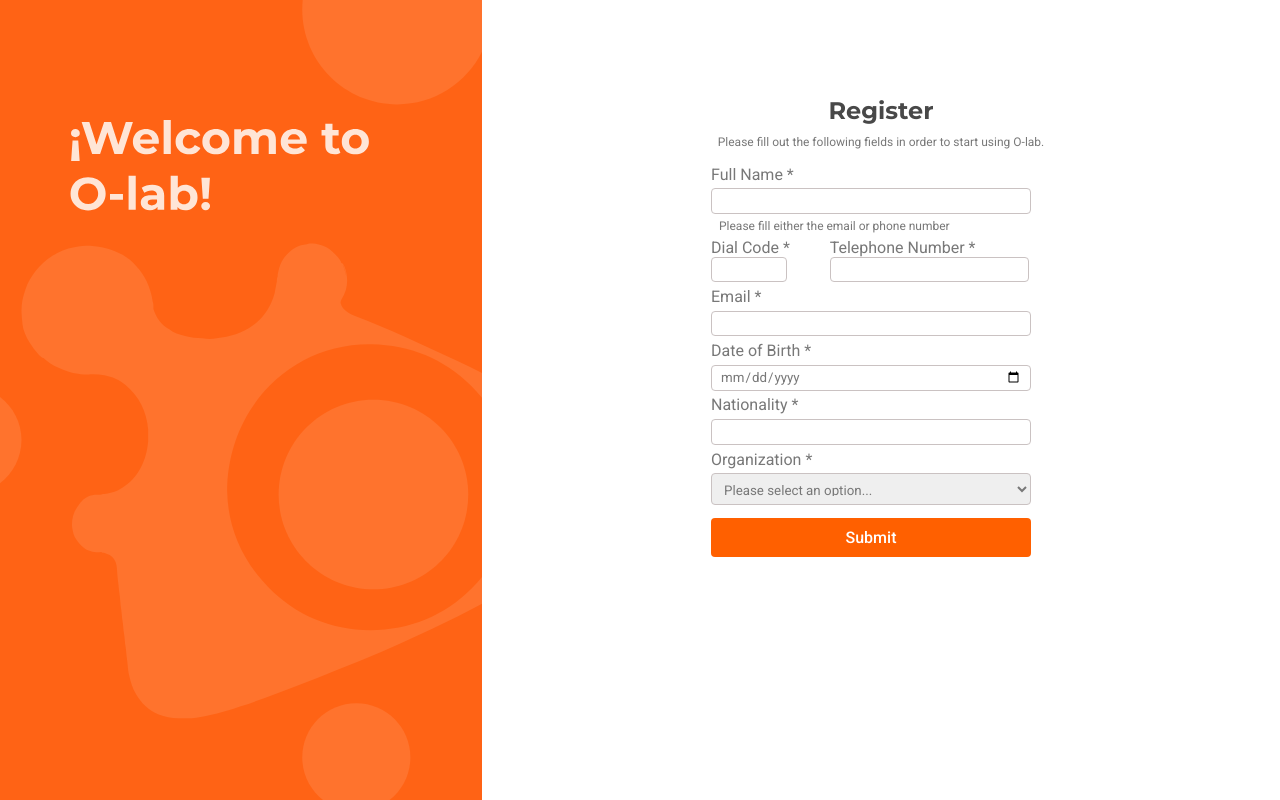
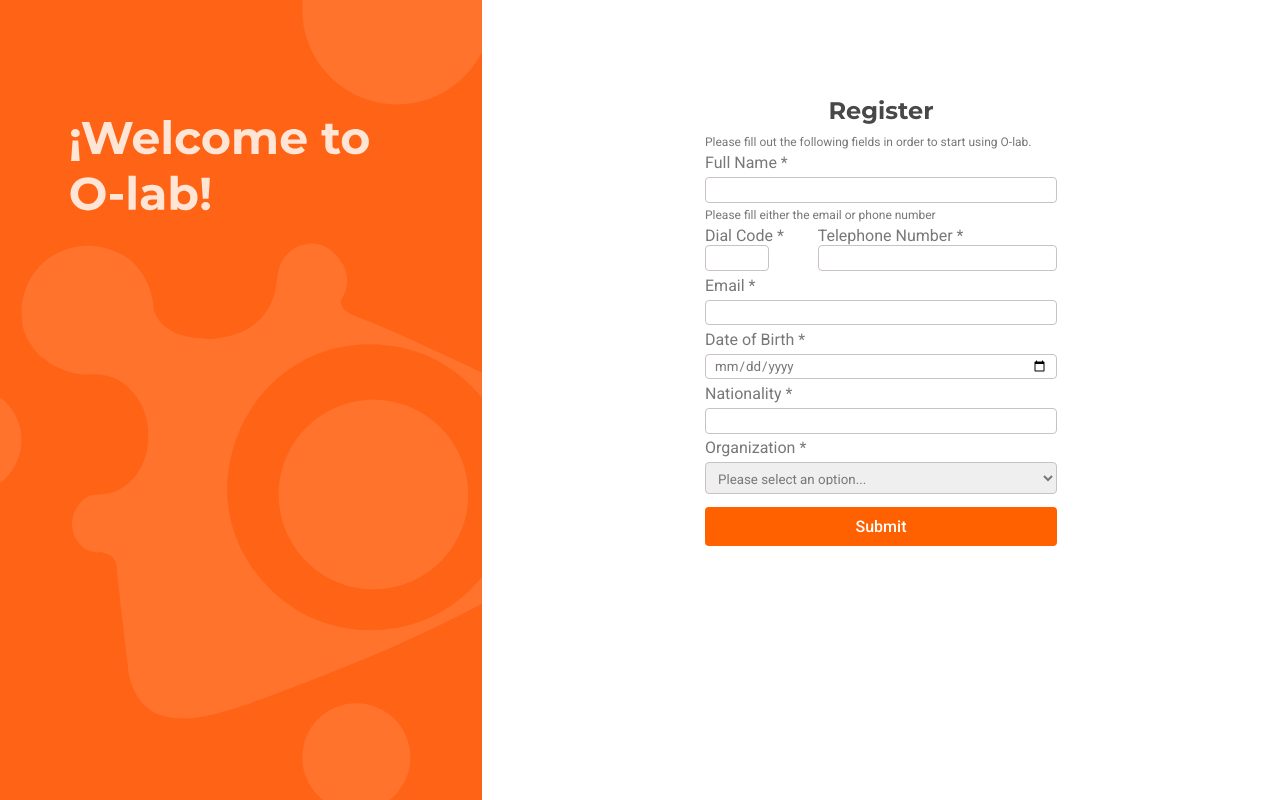
Before and after one commit to FelipeV99/Olab-Registration, a React (Create React App) app: page / in a window 1280 px wide. Built offline with nearby package versions, Linux system fonts and the light colour scheme.

Commit message:
fixed alignment, added 48hr

```diff
--- a/src/components/InformationModal/InfoModal.jsx
+++ b/src/components/InformationModal/InfoModal.jsx
@@ -11,7 +11,8 @@
                 <div className="modal-style">
                     <BiInfoCircle className='info-icon' size={22} />
                     <h2>All Set!</h2>
-                    <p className='overlay-p'>In 1 hour you'll have access to O-lab with your registered email and/or phone number, your password will be 12345. If you registered with your email, check your inbox to see these credentials</p>
+                    <p className='overlay-p'>Between 1 to 48 hours you'll have access to O-lab with your registered email and/or phone number, your password is <strong>12345.</strong></p>
+                    <p className='overlay-p'>If you registered with your email, check your inbox to see your credentials.</p>
                     <button onClick={props.close} className='btn' id='overlay-btn'>I Understand</button>
                 </div>
             </div>
--- a/src/components/InformationModal/infoModal.css
+++ b/src/components/InformationModal/infoModal.css
@@ -27,11 +27,12 @@
 }
 
 .overlay-p {
-  text-align: justify;
+  text-align: center;
 }
 
 #overlay-btn {
   width: 10rem;
+  margin-top: 1rem;
 }
 
 .info-icon {
--- a/src/components/InformationModal/infoModal.scss
+++ b/src/components/InformationModal/infoModal.scss
@@ -27,11 +27,12 @@
 }
 
 .overlay-p {
-    text-align: justify;
+    text-align: center;
 }
 
 #overlay-btn {
     width: 10rem;
+    margin-top: 1rem;
 
 }
 
--- a/src/components/register/Register.jsx
+++ b/src/components/register/Register.jsx
@@ -46,8 +46,8 @@
             <div className='register-container'>
                 <img src={olabLogo} alt="Olab-logo" className='olab-logo' />
                 <h2>Register</h2>
-                <p className='normal-p intro-p'>Please fill out the following fields in order to start using O-lab.</p>
                 <form ref={formRef} onSubmit={sendEmail} className='form-register'>
+                    <p className='normal-p intro-p' id="initial-p">Please fill out the following fields in order to start using O-lab.</p>
                     <label htmlFor="fullname">Full Name *</label>
                     <input name="fullname" type="text" required />
                     <p className="normal-p" ref={pRef}> Please fill either the email or phone number</p>
--- a/src/components/register/register.css
+++ b/src/components/register/register.css
@@ -31,16 +31,15 @@
 .div-number {
   display: flex;
   width: 100%;
-  gap: 10%;
   justify-content: space-between;
 }
 
 #input-divide-prefix {
-  width: 90%;
+  width: 4rem;
 }
 
 #input-divide-number {
-  width: 90%;
+  width: auto;
 }
 
 .inner-div-p {
@@ -62,19 +61,17 @@
 }
 
 .intro-p {
-  width: 21rem;
   margin-top: 0.6rem;
-  margin-bottom: 1rem;
+  text-align: left;
 }
 
 .normal-p {
   font-size: 12px;
   color: #787878;
-  width: -webkit-fit-content;
-  width: -moz-fit-content;
-  width: fit-content;
-  margin-left: 0.5rem;
-  margin-right: 0.5rem;
+}
+
+#initial-p {
+  width: 22rem;
 }
 
 .red {
--- a/src/components/register/register.scss
+++ b/src/components/register/register.scss
@@ -32,8 +32,10 @@
 .div-number {
     display: flex;
     width: 100%;
-    gap: 10%;
-    justify-content: space-between;
+    // gap: 1rem;
+    justify-content:space-between;
+
+
 }
 
 // #prefix-input{
@@ -45,11 +47,11 @@
 // }
 
 #input-divide-prefix {
-    width: 90%;
+    width: 4rem;
 }
 
 #input-divide-number {
-    width: 90%;
+    width: auto;
 }
 
 .inner-div-p {
@@ -71,20 +73,19 @@
 }
 
 .intro-p {
-    width: 21rem;
     margin-top: 0.6rem;
-    margin-bottom: 1rem;
+    text-align: left;
 }
-
-
-
 
 .normal-p{
     font-size: 12px;
     color: #787878;
-    width:fit-content;
-    margin-left: 0.5rem;
-    margin-right: 0.5rem;
+
+    // width:fit-content;
+}
+
+#initial-p{
+    width:22rem;
 }
 
 .red{
@@ -113,6 +114,7 @@
     margin-top: 1rem;
 }
 
+
 .div-number{
     width: 60vw;
 }
--- a/src/index.css
+++ b/src/index.css
@@ -17,7 +17,7 @@
 input {
   outline: none;
   padding: 0.5rem;
-  width: 20rem;
+  width: 22rem;
   height: 1.6rem;
   border: 0.5px solid #cac2c2;
   border-radius: 4px;
@@ -32,7 +32,7 @@
   outline: none;
   padding: 0.5rem;
   border-width: 0.5px;
-  width: 20rem;
+  width: 22rem;
   height: 2rem;
   border-radius: 4px;
   border-color: #cac2c2;
@@ -51,7 +51,7 @@
   border-radius: 4px;
   white-space: nowrap;
   font-size: 16px;
-  width: 20rem;
+  width: 22rem;
 }
 
 p {
--- a/src/index.scss
+++ b/src/index.scss
@@ -18,7 +18,7 @@
 input{
   outline:none;
   padding:0.5rem;
-  width:20rem;
+  width:22rem;
   height: 1.6rem;
   border: 0.5px solid #cac2c2;
   border-radius: 4px;
@@ -32,7 +32,7 @@
   outline:none;
   padding:0.5rem;
   border-width: 0.5px;
-  width:20rem;
+  width:22rem;
   height: 2rem;
 
   border-radius: 4px;
@@ -51,7 +51,7 @@
   border-radius: 4px;
   white-space: nowrap;
   font-size: 16px;
-  width:20rem;
+  width:22rem;
 }
 p{
   color:#787878;
```
Also changed, not shown: 2 other files (tests, documents, lock files or other folders).
